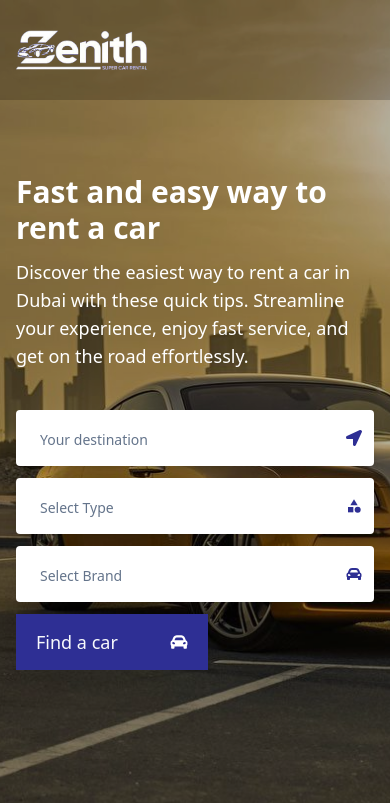
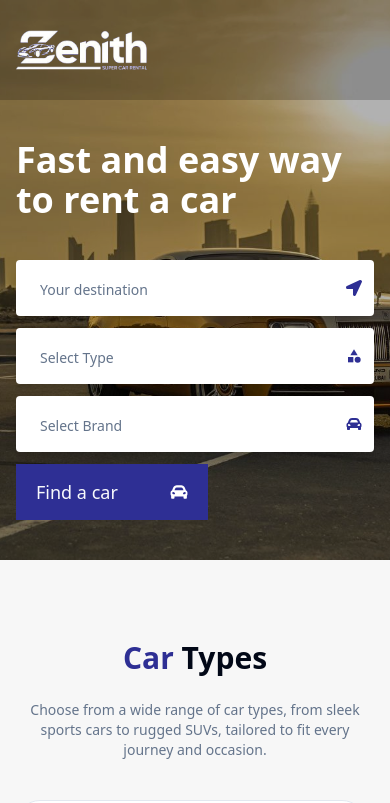
Before and after one commit to Prakash-Banjade/zenith-demo, a Next.js app: page / in a window 390 px wide. Shown: the top 803 px of the page. Built offline with nearby package versions, Linux system fonts and the light colour scheme.

Commit message:
fix: header

```diff
--- a/components/page-components/homepage/home-hero/home-hero-section.tsx
+++ b/components/page-components/homepage/home-hero/home-hero-section.tsx
@@ -5,7 +5,7 @@ import { HeroForm } from "./hero-form";
 
 export const HomeHeroSection = () => {
   return (
-    <section className="h-screen max-h-[1020px] w-full relative z-40">
+    <section className="lg:h-screen max-h-[1020px] w-full relative z-40">
       <Image
         src={HomeBannerImage}
         alt="Home Banner"
@@ -14,13 +14,13 @@ export const HomeHeroSection = () => {
         className="absolute inset-0 w-full h-full object-cover "
       />
       <div className="absolute bg-black inset-0 w-full h-full opacity-30"></div>
-      <div className="w-full h-full flex items-center justify-center  text-white relative z-50">
-        <div className="container mx-auto 2xl:space-y-14 xl:space-y-10 md:space-y-8 space-y-3">
-          <div className="h-fit 2xl:text-7xl xl:text-6xl lg:text-5xl md:text-4xl text-3xl font-semibold">
+      <div className="w-full h-full flex items-center justify-center  text-white relative z-50 lg:py-0 py-10">
+        <div className="container mx-auto 2xl:space-y-14 xl:space-y-10 md:space-y-8 space-y-3 lg:pt-0 pt-[100px]">
+          <div className="h-fit 2xl:text-7xl xl:text-6xl lg:text-5xl text-4xl font-semibold">
             <h2 className="max-w-[680px]">Fast and easy way to rent a car</h2>
           </div>
 
-          <p className="xl:max-w-[40vw] text-lg  shadow-secondary">
+          <p className="xl:max-w-[40vw] text-lg  shadow-secondary lg:block hidden">
             Discover the easiest way to rent a car in Dubai with these quick
             tips. Streamline your experience, enjoy fast service, and get on the
             road effortlessly.
```
